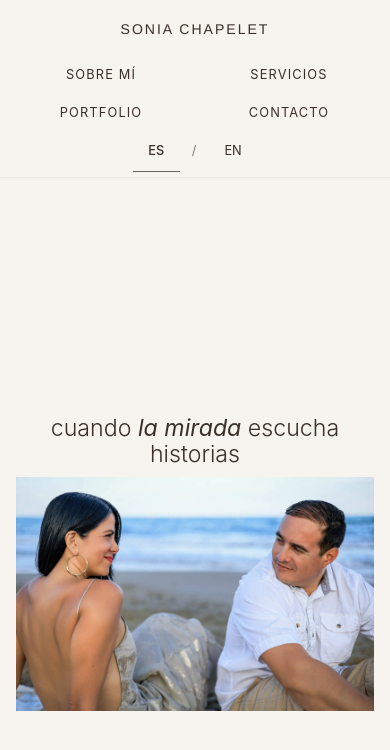
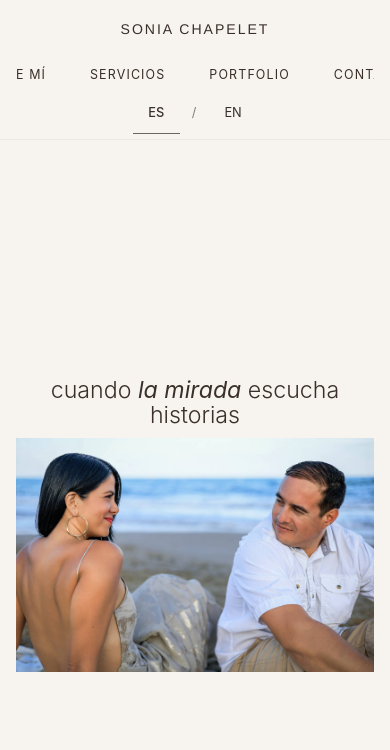
Before and after one commit to soniachapelet-netizen/sonia-chapelet-web-vwuw, a React (Vite) app: page / in a window 390 px wide. Shown: the top 750 px of the page. Built offline with nearby package versions, Linux system fonts and the light colour scheme.

Commit message:
fix mobile layout

```diff
--- a/src/App.css
+++ b/src/App.css
@@ -29,7 +29,7 @@ button {
 }
 
 .page-shell {
-  min-height: 100vh;
+  min-height: auto;
   padding-top: 150px;
 }
 
@@ -438,10 +438,12 @@ button {
   }
 
   .header-content {
-    grid-template-columns: 1fr;
+    display: flex;
+    flex-direction: column;
+    align-items: center;
     gap: 8px;
+    padding: 0 16px;
     text-align: center;
-    padding: 0 16px;
   }
 
   .site-title {
@@ -450,15 +452,19 @@ button {
   }
 
   .nav-links {
-    display: grid;
-    grid-template-columns: 1fr 1fr;
-    gap: 8px 18px;
+    display: flex;
+    flex-wrap: nowrap;
     justify-content: center;
+    align-items: center;
+    gap: 14px;
+    width: 100%;
+    overflow-x: auto;
   }
 
   .nav-links button {
-    font-size: 0.8rem;
+    font-size: 0.78rem;
     padding-bottom: 2px;
+    flex: 0 0 auto;
   }
 
   .lang-switch {
@@ -473,15 +479,18 @@ button {
     padding-top: 0;
   }
 
+  .view-fade {
+    display: block;
+  }
+
   .home-view {
-    display: grid;
-    align-content: start;
-    gap: 10px;
+    display: block;
+    min-height: auto;
     padding: 8px 16px 18px;
   }
 
   .hero-top {
-    margin-bottom: 0;
+    margin: 0 0 10px;
   }
 
   .hero-quote {
@@ -506,6 +515,7 @@ button {
   }
 
   .inner-view {
+    min-height: auto;
     padding: 30px 20px 50px;
   }
 
```
